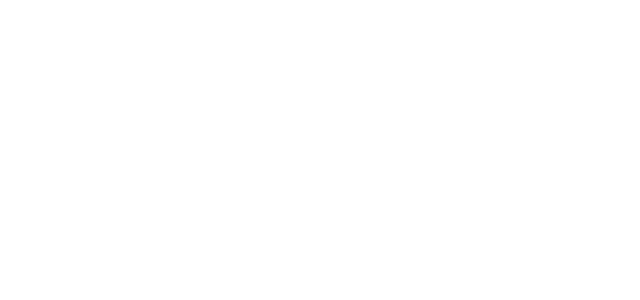
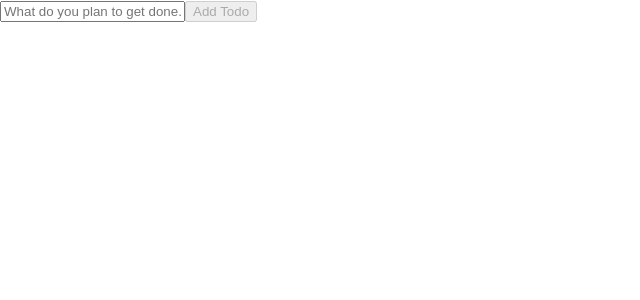
Before and after one commit to Cruzer-Blade/todomatic-lite, a React (Vite) app: page / in a window 1280 px wide. Shown: the top 300 px of the page, without its empty margins (0-640 px from the left). Built offline with nearby package versions, Linux system fonts and the light colour scheme.

Commit message:
feat: Add `AddTodoBox` component
- Add bare minimum component structure for `AddTodoBox`
- Add tests for `AddTodoBox`

```diff
--- a/src/App.tsx
+++ b/src/App.tsx
@@ -1,10 +1,11 @@
-import { useState } from 'react';
+import React from 'react';
+import AddTodoBox from './components/AddTodoBox/AddTodoBox';
 import './App.css';
 
 function App() {
   return (
     <div className="app-root">
-      {/*  */}
+      <AddTodoBox onAddTodo={() => {}} />
     </div>
   )
 }
--- /dev/null
+++ b/src/components/AddTodoBox/AddTodoBox.tsx
@@ -0,0 +1,40 @@
+import React, { useState } from 'react';
+
+interface AddTodoBoxProps {
+  onAddTodo: (task: string) => void;
+}
+
+function AddTodoBox({ onAddTodo }: AddTodoBoxProps) {
+  const [todoText, setTodoText] = useState('');
+
+  const onAddTodoWrapperCb = () => {
+    // Call the add todo callback
+    onAddTodo(todoText);
+
+    // Reset input
+    setTodoText('');
+  }
+
+  return (
+    <div className="add-todo-box-root">
+      <input
+        type="text"
+        data-testid="add-todo-box-input"
+        placeholder="What do you plan to get done..."
+        onChange={(e) => setTodoText(e.target.value)}
+        value={todoText}
+      />
+
+      <button
+        type="submit"
+        data-testid="add-todo-box-button"
+        disabled={todoText.length === 0}
+        onClick={onAddTodoWrapperCb}
+      >
+        Add Todo
+      </button>
+    </div>
+  )
+}
+
+export default AddTodoBox;
```
Also changed, not shown: 1 other file (tests, documents, lock files or other folders).
